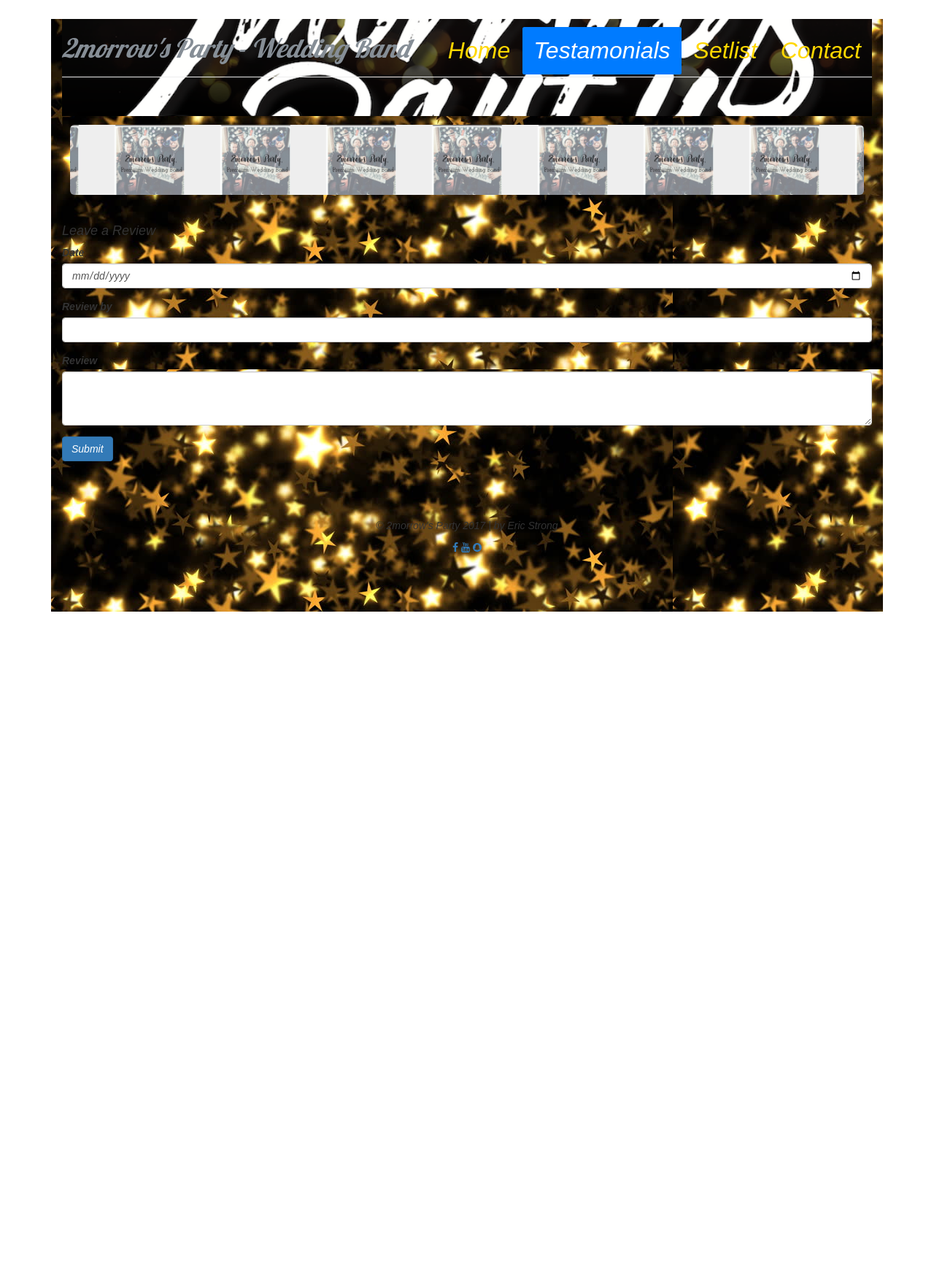
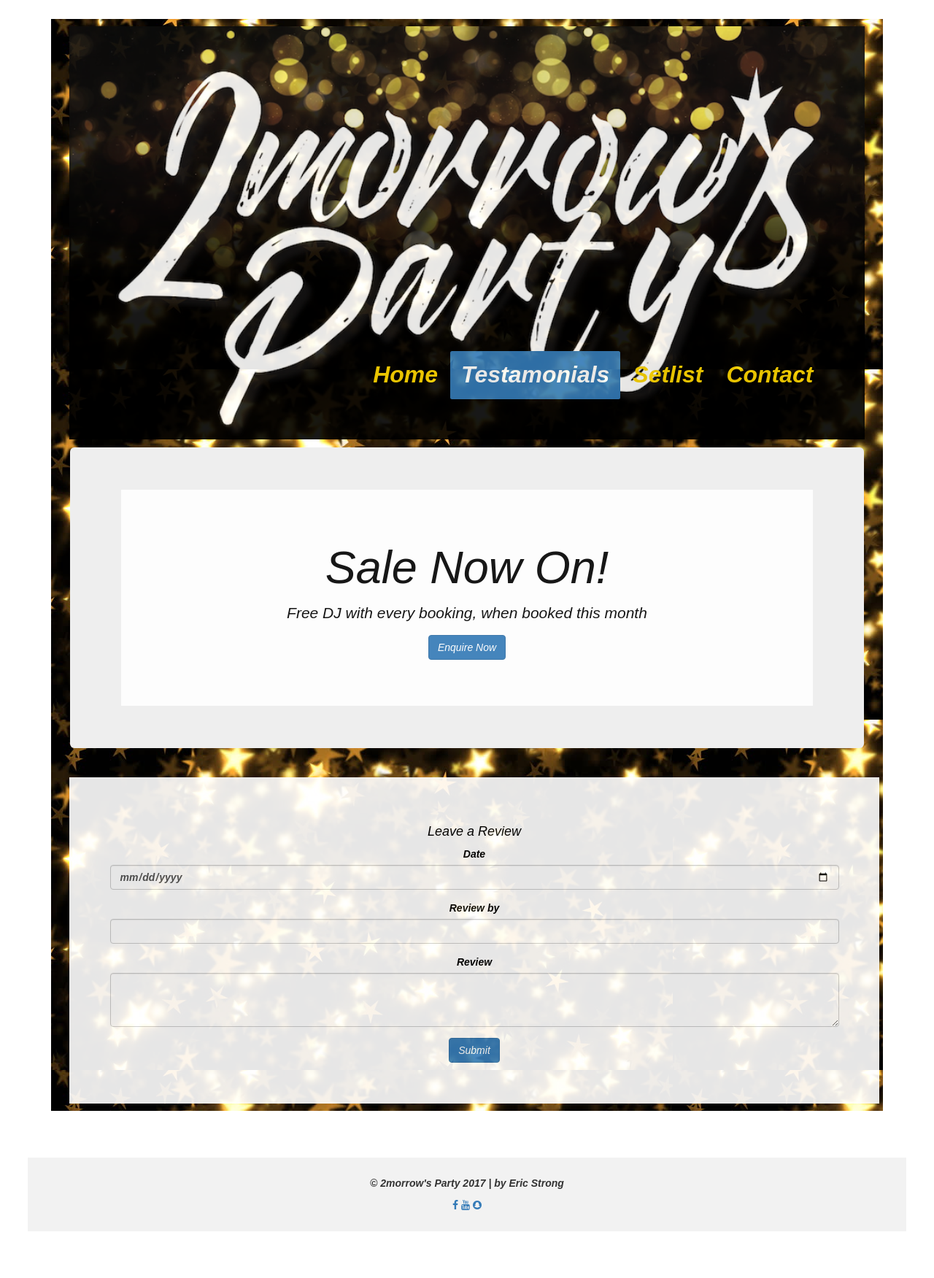
Before and after one commit to Strongeric89/2morrowsParty, a PHP site: page /review.php in a window 1280 px wide. Shown: the whole page at 73% size. Before the commit the page ends 838 px from the top, so only its background shows below. Run offline with PHP 8.4, Linux system fonts and the light colour scheme; some libraries are stand-ins or nearby versions.

Commit message:
review page

```diff
--- a/review.php
+++ b/review.php
@@ -1,3 +1,5 @@
+
+
  <?php
 
  include 'db/database.php';
@@ -13,12 +15,13 @@
      <meta name="author" content="">
 
 
-    <title>2morrows Party - Review </title>
+     <title>2morrows Party - Review us</title>
 
 
 
      <!-- Bootstrap core CSS -->
    <link rel="stylesheet" href="https://maxcdn.bootstrapcdn.com/bootstrap/4.0.0-beta.3/css/bootstrap.min.css" integrity="sha384-Zug+QiDoJOrZ5t4lssLdxGhVrurbmBWopoEl+M6BdEfwnCJZtKxi1KgxUyJq13dy" crossorigin="anonymous">
+   <script src="https://maxcdn.bootstrapcdn.com/bootstrap/4.0.0-beta.3/js/bootstrap.min.js" integrity="sha384-a5N7Y/aK3qNeh15eJKGWxsqtnX/wWdSZSKp+81YjTmS15nvnvxKHuzaWwXHDli+4" crossorigin="anonymous"></script>
   <link href="css/bootstrap.min.css" rel="stylesheet">
   <!--jquery-->
   <script src="js/jquery.js"></script>
@@ -27,7 +30,6 @@
      <!-- Custom styles for this template -->
      <link href="css/main.css" rel="stylesheet">
      <script src="js/myscripts.js"></script>
-      <script src="js/validateForm.js"></script>
 
      <link rel="stylesheet" href="https://maxcdn.bootstrapcdn.com/bootstrap/3.3.7/css/bootstrap.min.css">
      <script src="https://ajax.googleapis.com/ajax/libs/jquery/3.2.1/jquery.min.js"></script>
@@ -35,37 +37,43 @@
      <script src="js/jquery.js"></script>
      <script src="https://code.jquery.com/jquery-3.2.1.slim.min.js" integrity="sha384-KJ3o2DKtIkvYIK3UENzmM7KCkRr/rE9/Qpg6aAZGJwFDMVNA/GpGFF93hXpG5KkN" crossorigin="anonymous"></script>
      <script src="https://cdnjs.cloudflare.com/ajax/libs/popper.js/1.11.0/umd/popper.min.js" integrity="sha384-b/U6ypiBEHpOf/4+1nzFpr53nxSS+GLCkfwBdFNTxtclqqenISfwAzpKaMNFNmj4" crossorigin="anonymous"></script>
-    <link href="https://fonts.googleapis.com/css?family=Lobster" rel="stylesheet">
-
-
-
-
-
 
      <style>
-      .jumbotron {
-        background-image: url('images/sp2.png');
-        background-position: center;
-        background-size:contain;
+       /* Remove the navbar's default margin-bottom and rounded borders */
+       .navbar {
+         margin-bottom: 0;
+         border-radius: 0;
+
+       }
+       .carousel-inner > .item > img,
+   .carousel-inner > .item > a > img {
+       width: 100%;
 
    }
 
+       /* Add a gray background color and some padding to the footer */
+       footer {
+         background-color: #f2f2f2;
+         padding: 25px;
+       }
      </style>
-
+     <link href="https://fonts.googleapis.com/css?family=Lobster" rel="stylesheet">
 
    </head>
 
    <body>
 
      <div class="container">
-      <header class="header clearfix">
+
+       <header class="header clearfix" id="whiteBlock">
+         <br>    <br><br><br><br>    <br>    <br><br><br><br>    <br><br><br><br>    <br>    <br><br><br><br>
          <nav>
            <ul class="nav nav-pills float-right">
              <li class="nav-item">
-              <a class="nav-link " href="index.php">Home </a>
+               <a class="nav-link" href="index.php">Home </a>
              </li>
-            <li class="nav-item">
-              <a class="nav-link active " href="#">Testamonials <span class="sr-only">(current)</span></a>
+             <li class="nav-item active ">
+               <a class="nav-link" href="testamonials.php">Testamonials <span class="sr-only">(current)</span></a>
              </li>
 
              <li class="nav-item">
@@ -75,27 +83,26 @@
                <a class="nav-link" href="contact.php">Contact</a>
              </li>
            </ul>
+
          </nav>
-        <h3 class="text-muted" id="mainTxtTop">2morrow's Party - Wedding Band</h3>
-          <hr>
+
+
        </header>
 
 
-      <main role="main">
 
-
-
-        <div class="jumbotron">
-          <div class="cont">
-
+         <div class="jumbotron" >
+           <div class="cont" id="whiteBlock" width="30%" height="50%">
+             <h1 class="display-3">Sale Now On!</h1>
+             <p class="lead">Free DJ with every booking, when booked this month</p>
+             <p><a class="btn btn-primary" href="#" role="button">Enquire Now</a></p>
 
            </div>
            </div>
 
 
-        <div class="row marketing">
 
-          <div class="col-lg-12">
+           <div class="col-lg-12" id="whiteBlock">
              <h4>Leave a Review</h4>
 
  <form name="myform" id="myform" action="review.php" method="post" onsubmit="return validate();">
@@ -122,14 +129,19 @@
  </form>
 
  </div>
+  <br>
          </div>
 
 
 
-      </main>
+
+     </div> <!-- /container -->
+   </div>
+ </div>
 
      <footer class="footer">
-  <p>&copy; 2morrow's Party 2017 | by Eric Strong</p>
+
+  <b><p>&copy; 2morrow's Party 2017 | by Eric Strong</p></b>
        <a href="https://www.facebook.com/2morrowsParty"><i class="fa fa-facebook"></i></a>
          <a href="https://www.youtube.com/channel/UCLa1uSkCAIthzuvWegJxrwA"><i class="fa fa-youtube"></i></a>
          <a href="#"><i class="fa fa-snapchat"></i></a>
@@ -138,12 +150,11 @@
 
      </footer>
 
-    </div> <!-- /container -->
 
-<script src="https://code.jquery.com/jquery-3.2.1.slim.min.js" integrity="sha384-KJ3o2DKtIkvYIK3UENzmM7KCkRr/rE9/Qpg6aAZGJwFDMVNA/GpGFF93hXpG5KkN" crossorigin="anonymous"></script>
-<script src="https://cdnjs.cloudflare.com/ajax/libs/popper.js/1.12.9/umd/popper.min.js" integrity="sha384-ApNbgh9B+Y1QKtv3Rn7W3mgPxhU9K/ScQsAP7hUibX39j7fakFPskvXusvfa0b4Q" crossorigin="anonymous"></script>
    </body>
  </html>
+
+
 
  <?php
    if(isset($_POST['submit'])){
```
Lines whose indentation alone changed are shown as unchanged.
